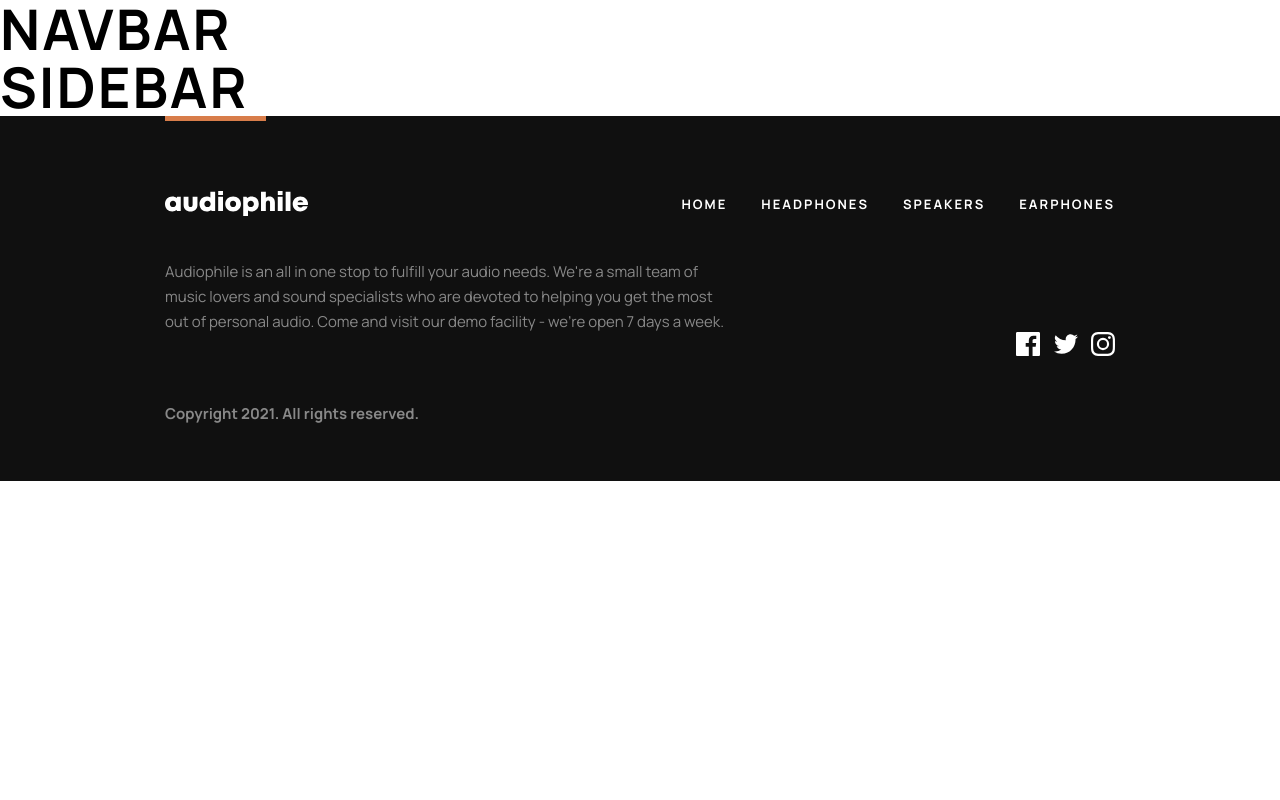
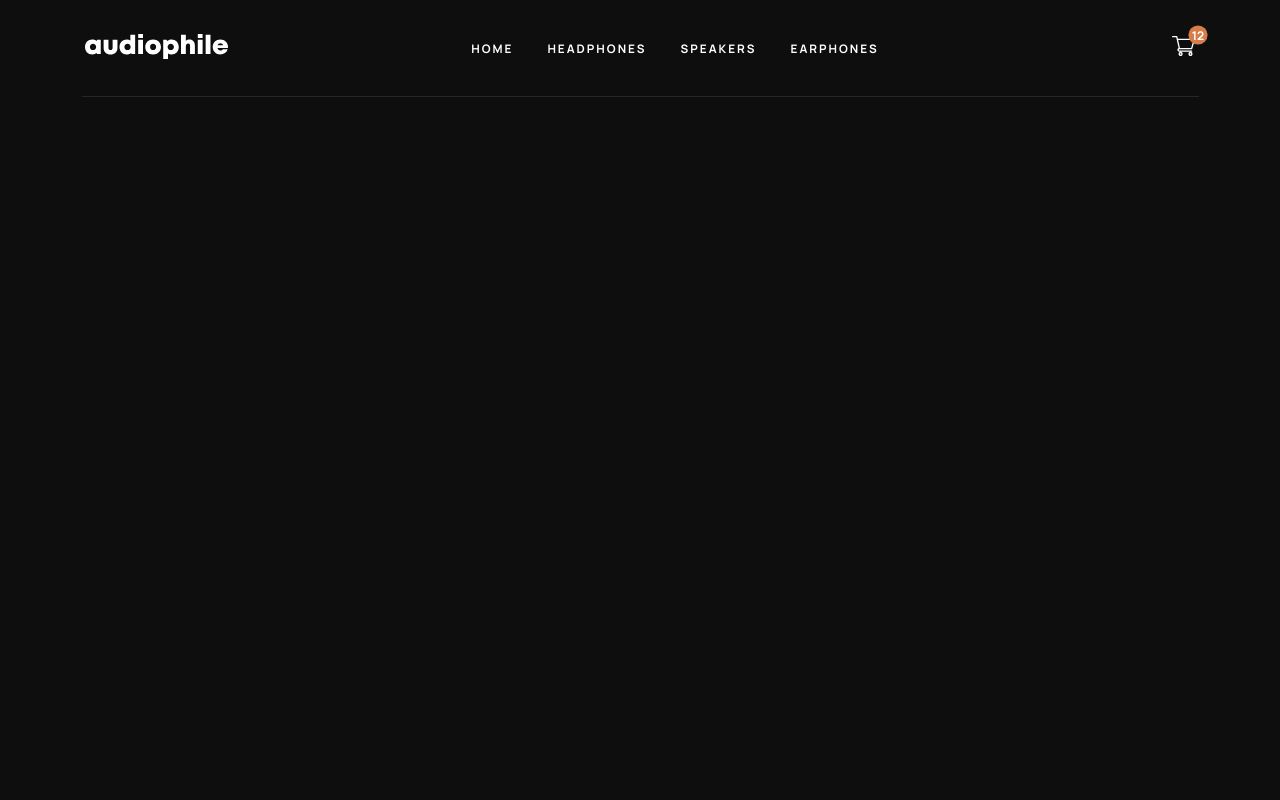
Before and after one commit to ClaudioFerreira1/audiophile-ecommerce, a React (Create React App) app: page / in a window 1280 px wide. Shown: the top 800 px of the page. Built offline with nearby package versions, Linux system fonts and the light colour scheme.

Commit message:
first part navbar

```diff
--- /dev/null
+++ b/src/actions.js
@@ -0,0 +1,7 @@
+export const SIDEBAR_OPEN = 'SIDEBAR_OPEN'
+export const SIDEBAR_CLOSE = 'SIDEBAR_CLOSE'
+export const ADD_TO_CART = 'ADD_TO_CART'
+export const REMOVE_CART_ITEM = 'REMOVE_CART_ITEM'
+export const TOGGLE_CART_ITEM_AMOUNT = 'TOGGLE_CART_ITEM_AMOUNT'
+export const CLEAR_CART = 'CLEAR_CART'
+export const COUNT_CART_TOTALS = 'COUNT_CART_TOTALS'
--- /dev/null
+++ b/src/components/CartButton.js
@@ -0,0 +1,50 @@
+import React from 'react'
+import styled from 'styled-components'
+
+import cartIcon from '../assets/shared/desktop/icon-cart.svg'
+
+const CartButton = () => {
+  return (
+    <CartBtn>
+      <img src={cartIcon} alt="cart icon" />
+      <span className='cart-value'>12</span>
+    </CartBtn>
+  )
+}
+
+const CartBtn = styled.button`
+  img {
+    transform: scale(1.15);
+  }
+
+  .cart-value {
+    position: absolute;
+    top: 1.7rem;
+    margin-left: 1.4rem;
+    background: var(--clr-dark-orange);
+    width: 2.4rem;
+    height: 2.4rem;
+    display: flex;
+    align-items: center;
+    justify-content: center;
+    border-radius: 50%;
+    font-size: 1.5rem;
+    font-weight: bold;
+    color: white;
+  }
+
+  @media (min-width: 1200px) {
+    right: unset;
+
+    img {
+    transform: scale(1);
+    }
+
+    .cart-value {
+    transform: scale(0.8);
+    top: 2.25rem;
+    }
+  }
+`
+
+export default CartButton
--- a/src/components/Footer.js
+++ b/src/components/Footer.js
@@ -170,7 +170,6 @@ const Wrapper = styled.footer`
     bottom: 0;
   }
 }
-
 `
 
 export default Footer
--- a/src/components/Navbar.js
+++ b/src/components/Navbar.js
@@ -1,10 +1,124 @@
 import React from 'react'
 import styled from 'styled-components'
+import { Link } from 'react-router-dom'
+import { useGlobalContext } from '../context'
+import logo from '../assets/shared/desktop/logo.svg'
+import arrowRight from '../assets/shared/desktop/icon-arrow-right.svg'
+import hamburguerIcon from '../assets/shared/tablet/icon-hamburger.svg'
+import CartButton from './CartButton'
 
 const Navbar = () => {
-  return (
-    <h1>Navbar</h1>
+  return (<NavElement>
+    <div className="main-div-navbar">
+      <button>
+        <img className="hamburguer-icon" src={hamburguerIcon} alt="hamburguer icon" />
+      </button>
+      <Link to='/' className="anchor-logo">
+        <img src={logo} alt='audiophile logo' />
+      </Link>
+      <ul className="links-div">
+        <li><Link to='/'>Home</Link></li>
+        <li><Link to='/headphones'>Headphones</Link></li>
+        <li><Link to='/speakers'>Speakers</Link></li>
+        <li><Link to='/earphones'>Earphones</Link></li>
+      </ul>
+      <CartButton />
+    </div>
+    <div className='grey-line'></div>
+  </NavElement>
   )
 }
 
+const NavElement = styled.nav`
+  background-color: var(--clr-first-dark);
+  width: 100%;
+  height: 9rem;
+
+  .hamburguer-icon {
+    transform: scale(1.15);
+  }
+
+  .main-div-navbar {
+    width: 100%;
+    height: 100%;
+    display: flex;
+    flex-direction: row;
+    justify-content: space-between;
+    align-items: center;
+    padding-left: 2.8rem;
+    padding-right: 2.8rem;
+  }
+
+  .links-div {
+    display: none;
+  }
+
+  .anchor-logo {
+    margin-top: 0.3rem;
+  }
+
+  .grey-line {
+    width: 100%;
+    background-color: white;
+    height: 0.1rem;
+    opacity: 0.1;
+    mix-blend-mode: normal;
+  }
+
+@media (min-width: 860px) {
+  height: 9.6rem;
+
+  .grey-line {
+    width: calc(100% - 7rem);
+    margin-left: auto;
+    margin-right: auto;
+  }
+
+  .main-div-navbar {
+    padding-left: 4rem;
+    padding-right: 4rem;
+  }
+
+  .main-div-navbar button:nth-child(1) {
+    display: none;
+  }
+
+  .links-div {
+    display: flex;
+    flex-direction: row;
+    justify-content: space-between;
+    column-gap: 3.4rem;
+    margin-bottom: 0.15rem;
+    padding-right: 5rem;
+  }
+
+  ul.links-div li a:link,
+  ul.links-div li a:visited {
+    font-weight: bold;
+    font-size: 1.175rem;
+    line-height: 2rem;
+    letter-spacing: 0.2rem;
+    text-transform: uppercase;
+    color: #FFFFFF;
+    &:hover,
+    &:active {
+      color: var(--clr-dark-orange);
+    }
+  }
+}
+
+@media (min-width: 1200px) {
+  .main-div-navbar {
+    width: 111rem;
+    padding: 0;
+    margin-left: auto;
+    margin-right: auto;
+  }
+
+  .grey-line {
+    width: 111.7rem;
+  }
+}
+`
+
 export default Navbar
--- a/src/components/Sidebar.js
+++ b/src/components/Sidebar.js
@@ -3,8 +3,14 @@ import styled from 'styled-components'
 
 const Sidebar = () => {
   return (
-    <h1>Sidebar</h1>
+    <Wrapper></Wrapper>
   )
 }
 
+const Wrapper = styled.div`
+  width: 100%;
+  height: 80rem;
+  background-color: var(--clr-first-dark);
+`
+
 export default Sidebar
--- /dev/null
+++ b/src/context.js
@@ -0,0 +1,19 @@
+import React, { useEffect, useContext, useReducer } from 'react'
+import reducer from './reducer'
+import './actions.js'
+
+const initialState = {}
+
+const AppContext = React.createContext()
+
+export const AppProvider = ({ children }) => {
+  return (
+    <AppContext.Provider value='app context'>{children}</AppContext.Provider>
+  )
+}
+
+export const useGlobalContext = () => {
+  return useContext(AppContext)
+}
+
+export { AppContext }
--- a/src/index.css
+++ b/src/index.css
@@ -29,6 +29,7 @@ body {
   /* setting up variables */
   --clr-dark-orange: rgba(216, 125, 74, 1);
   --clr-lighter-orange: rgba(251, 175, 133, 1);
+  --clr-first-dark: rgba(14, 14, 14, 1);
   --clr-second-dark: rgba(16, 16, 16, 1);
   --clr-lighter-grey: rgba(241, 241, 241, 1);
   --clr-second-white: rgba(250, 250, 250, 1);
--- /dev/null
+++ b/src/reducer.js
@@ -0,0 +1,9 @@
+import './actions.js'
+
+const reducer = (state, action) => {
+  return state
+  // throw new Error(`No Matching "${action.type}" - action type`)
+}
+
+
+export default reducer
```
Also changed, not shown: public/manifest.json.
